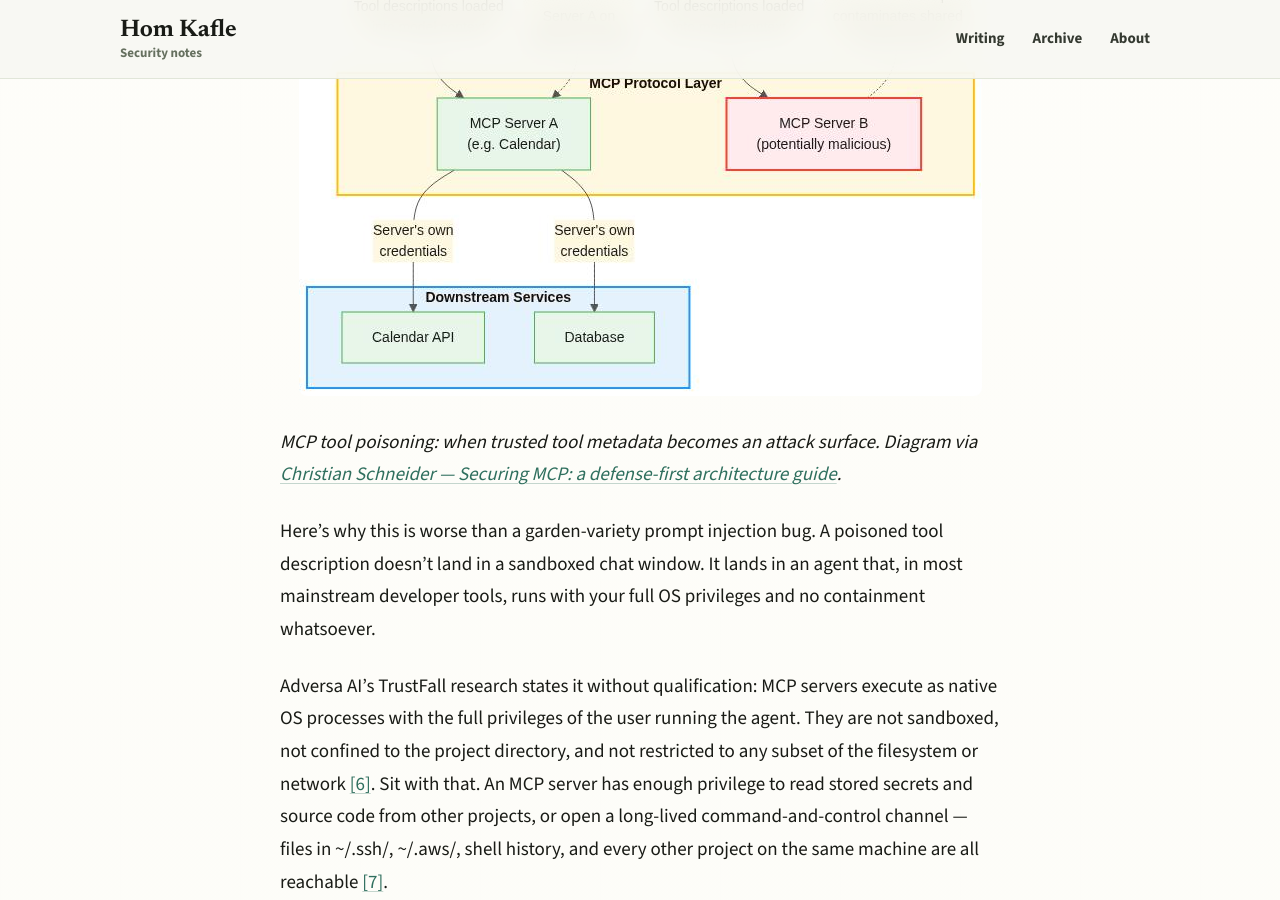
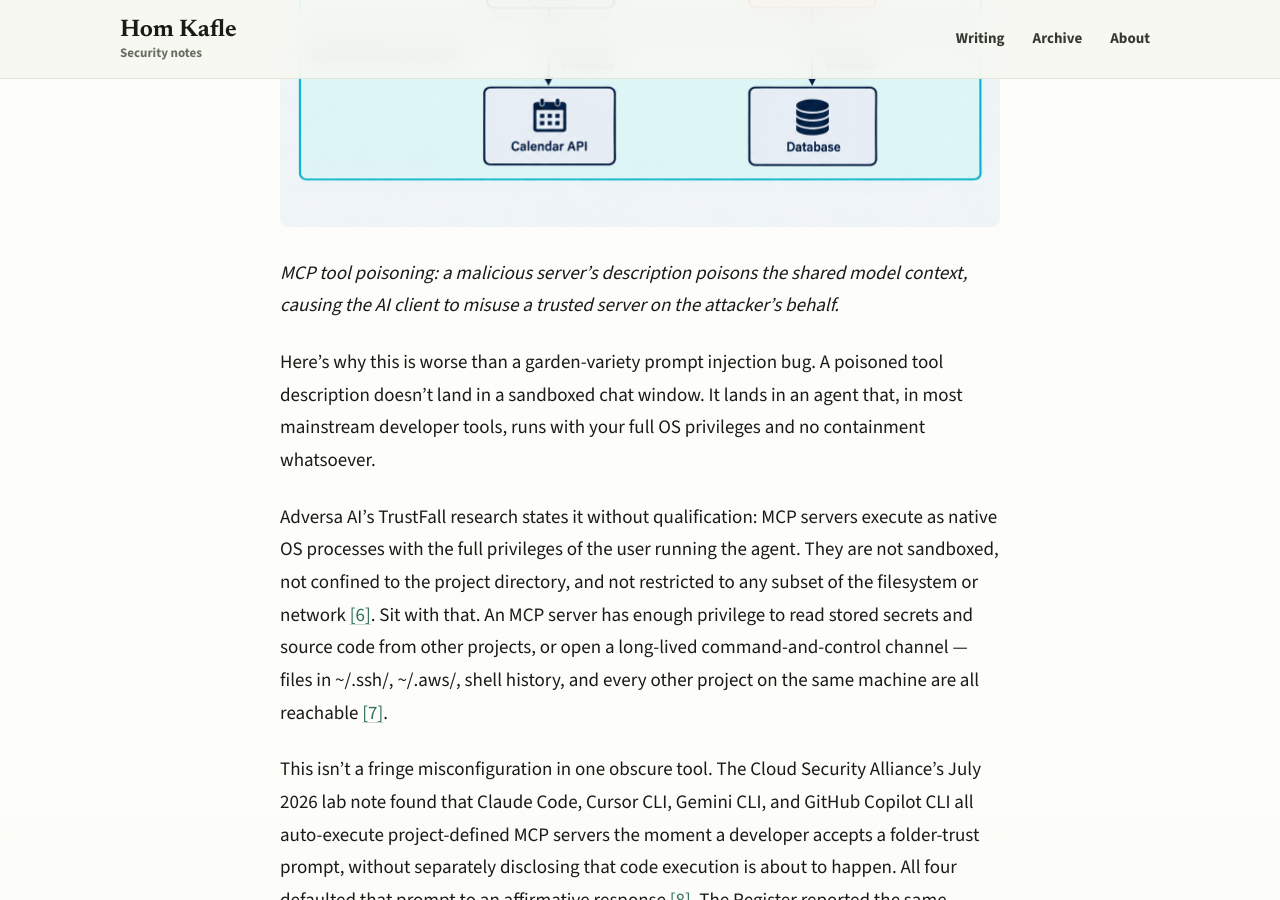
Before and after one commit to homkafle/homkafle.github.io, a Jekyll site: the page built from docs/_posts/2026-09-29-mcp-tool-poisoning-the-trust-layer-you-forgot-to-audit.md, in a window 1280 px wide and 900 px high, scrolled down 1543 px. Built offline with Jekyll 4.4.1, drawn with Linux system fonts in a browser that asks for light colours.

Commit message:
Replace borrowed diagram with AI-generated image
Swaps out the Christian Schneider diagram (MCP1.jpeg) for our own
AI-generated version using the AutoBlog image style template.
Updates caption and removes external attribution.

Co-Authored-By: Claude Sonnet 4.6 <noreply@anthropic.com>

```diff
--- a/docs/_posts/2026-09-29-mcp-tool-poisoning-the-trust-layer-you-forgot-to-audit.md
+++ b/docs/_posts/2026-09-29-mcp-tool-poisoning-the-trust-layer-you-forgot-to-audit.md
@@ -14,8 +14,8 @@ I don't think practitioners have fully absorbed what that means. Descope's secur
 
 ## Trusted context, root access, zero isolation
 
-![MCP tool poisoning: when trusted tool metadata becomes an attack surface](/assets/media/MCP1.jpeg)
-*MCP tool poisoning: when trusted tool metadata becomes an attack surface. Diagram via [Christian Schneider — Securing MCP: a defense-first architecture guide](https://christian-schneider.net/blog/securing-mcp-defense-first-architecture/).*
+![MCP tool poisoning: a malicious server's description poisons the shared model context, causing the AI client to misuse a trusted server on the attacker's behalf](/assets/media/mcp-attack-flow-diagram.png)
+*MCP tool poisoning: a malicious server's description poisons the shared model context, causing the AI client to misuse a trusted server on the attacker's behalf.*
 
 Here's why this is worse than a garden-variety prompt injection bug. A poisoned tool description doesn't land in a sandboxed chat window. It lands in an agent that, in most mainstream developer tools, runs with your full OS privileges and no containment whatsoever.
 
```
Also changed, not shown: docs/assets/media/mcp-attack-flow-diagram.png (added).
